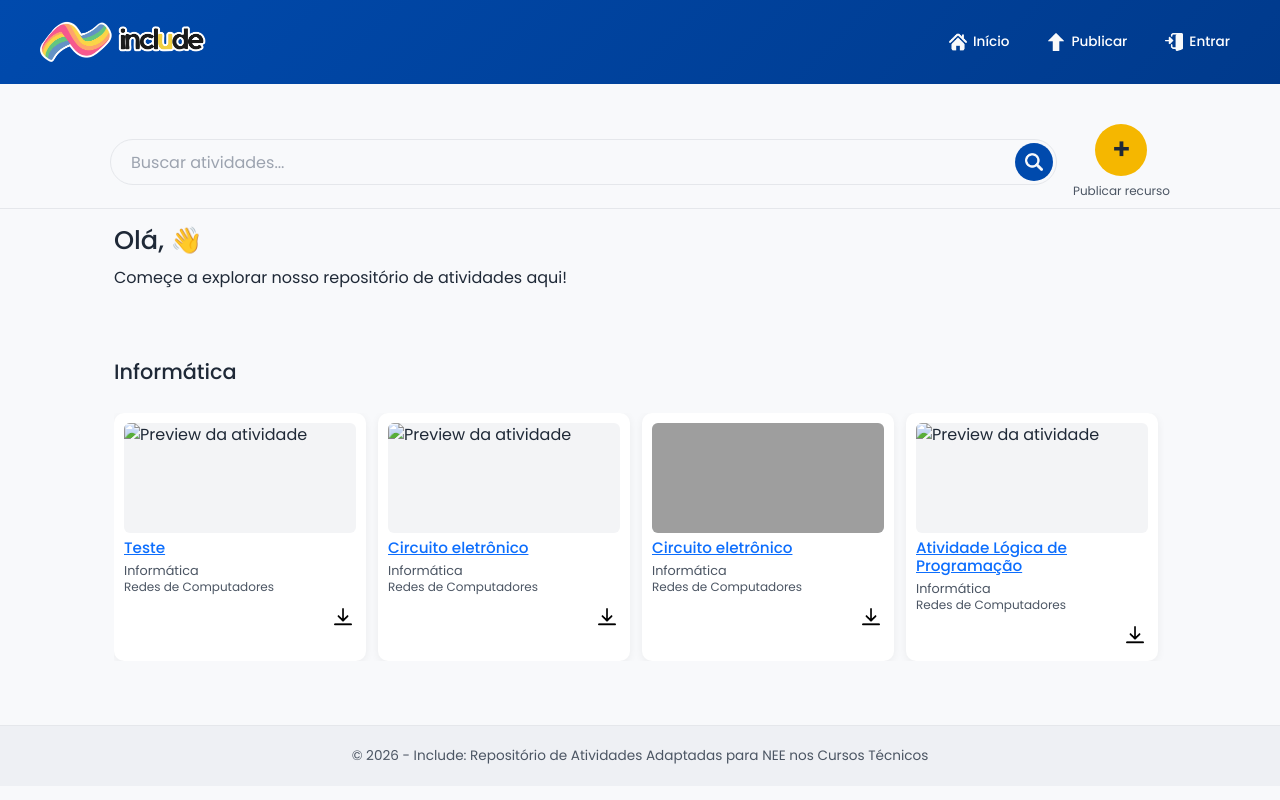
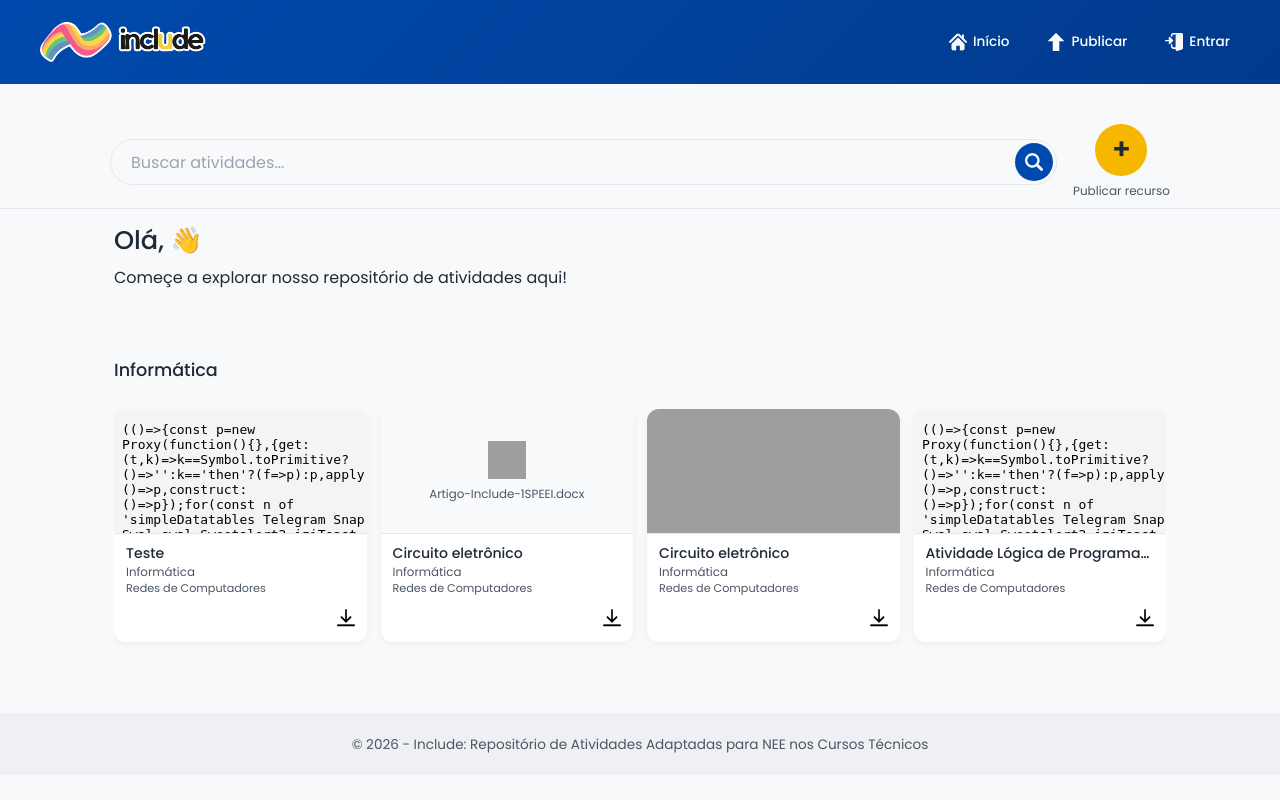
Before and after one commit to rafaella-dias/Include, a Flask app: page /home in a window 1280 px wide. Run offline with Flask 3, Linux system fonts and the light colour scheme; some libraries are stand-ins or nearby versions; grey boxes are pictures that could not be loaded.

Commit message:
Ajustando o preview dos arquivos

```diff
--- a/app/static/css/atividades.css
+++ b/app/static/css/atividades.css
@@ -6,118 +6,225 @@
 
 .atividades {
   margin-top: 12px;
+
   display: flex;
   flex-direction: column;
-  gap: 24px; /* corrigido (antes estava 32x) */
+
+  gap: 24px;
 }
 
 .atividades h2 {
-  font-size: 1.3rem;
-  margin-bottom: 6px;
+  font-size: 1.1rem;
+
+  margin-bottom: 4px;
 }
 
 /* GRID */
 .atividade-lista {
   display: grid;
-  grid-template-columns: repeat(auto-fill, minmax(220px, 1fr));
-  gap: 12px;
-  flex: 1;
-  overflow-y: auto;
-  padding-right: 8px;
+
+  grid-template-columns: repeat(auto-fill, minmax(210px, 1fr));
+
+  gap: 14px;
+
+  overflow-x: hidden;
+  overflow-y: hidden;
+
+  padding-bottom: 8px;
 }
 
 /* CARD */
 .atividade-card {
   background-color: #ffffff;
-  border-radius: 10px;
-  padding: 10px;
+
+  border-radius: 12px;
+
+  overflow: hidden;
 
   display: flex;
   flex-direction: column;
-  gap: 6px;
 
-  box-shadow: 0 2px 8px rgba(0, 0, 0, 0.06);
+  box-shadow: 0 2px 8px rgba(0, 0, 0, 0.05);
 }
 
 /* PREVIEW  */
 .atividade-preview {
   width: 100%;
-  height: 110px;
-  border-radius: 6px;
+  height: 125px;
+
   overflow: hidden;
+
+  position: relative;
+
   background-color: #f3f4f6;
+
+  border-bottom: 1px solid #e5e7eb;
 }
 
-.atividade-preview img {
+.atividade-preview::-webkit-scrollbar {
+  display: none;
+}
+
+.preview {
   width: 100%;
   height: 100%;
+
+  border: none;
+
+  display: block;
+
+  overflow: hidden;
+
+  scrollbar-width: none;
+}
+
+.preview::-webkit-scrollbar {
+  display: none;
+}
+
+.atividade-preview iframe {
+  width: calc(100% + 17px);
+  height: 100%;
+
+  margin-right: -17px;
+
+  border: none;
+
+  display: block;
+
+  pointer-events: none;
+}
+
+.atividade-preview iframe::-webkit-scrollbar {
+  display: none;
+}
+
+.preview-img {
+  width: 100%;
+  height: 100%;
+
   object-fit: cover;
+
+  display: block;
+}
+
+.preview-doc {
+  width: 100%;
+  height: 100%;
+
+  display: flex;
+  flex-direction: column;
+
+  align-items: center;
+  justify-content: center;
+
+  gap: 8px;
+
+  background-color: #f8fafc;
+
+  padding: 12px;
+}
+
+.preview-doc img {
+  width: 38px;
+  height: 38px;
+}
+
+.preview-doc p {
+  width: 100%;
+
+  font-size: 0.72rem;
+
+  color: #4b5563;
+
+  text-align: center;
+
+  overflow: hidden;
+  text-overflow: ellipsis;
+  white-space: nowrap;
 }
 
 .atividade-preview-vazio {
+  width: 100%;
   height: 100%;
+
   display: flex;
+
   align-items: center;
   justify-content: center;
+
   font-size: 0.75rem;
+
   color: var(--texto-secundario);
 }
 
 /* INFO */
+.atividade-info {
+  display: flex;
+  flex-direction: column;
+
+  gap: 3px;
+
+  padding: 10px 12px 6px;
+}
+
+.atividade-info a {
+  text-decoration: none;
+
+  color: inherit;
+}
+
 .atividade-card h3 {
-  font-size: 0.95rem;
-  margin-bottom: 8px;
+  font-size: 0.88rem;
+
+  font-weight: 500;
+
+  margin: 0;
+
+  line-height: 1.3;
+
+  overflow: hidden;
+  text-overflow: ellipsis;
+  white-space: nowrap;
 }
 
 .atividade-card p {
-  font-size: 0.8rem;
+  font-size: 0.74rem;
+
   color: var(--texto-secundario);
-  margin-bottom: 0;
-}
 
-.atividade-info {
-  display: flex;
-  flex-direction: column;
-  gap: 2px;
-}
+  margin: 0;
 
-.atividade-info h3 {
-  margin: 0 0 4px 0;
-}
-
-.atividade-info p {
-  margin: 0;
   line-height: 1.2;
 }
 
 .atividade-card .info-materia {
-  font-size: 0.75rem;
+  font-size: 0.7rem;
 }
 
+/* ACOES */
+.atividade-actions {
+  display: flex;
 
-/* ACOES */
-.atividade-actions{
-  display: flex;
-  flex-direction: row;
-  text-align: right;
-  justify-content: right;
+  justify-content: flex-end;
+
+  gap: 4px;
+
+  padding: 0 8px 8px;
 }
 
 @media (max-width: 900px) {
   .atividade-lista {
     grid-template-columns: repeat(2, 1fr);
+
     gap: 10px;
   }
 
   .atividade-preview {
-    height: 90px;
-  }
-
-  .atividade-card {
-    padding: 8px;
+    height: 110px;
   }
 
   .atividade-card h3 {
-    font-size: 0.85rem;
+    font-size: 0.84rem;
   }
 }
--- a/app/templates/home.html
+++ b/app/templates/home.html
@@ -50,13 +50,28 @@
               <div class="atividade-card">
 
                 <div class="atividade-preview">
-                  {% if atividade.arquivos %}
-                    <img src="{{ atividade.arquivos[0].arquivo_url }}" alt="Preview da atividade">
+                                      {% if atividade.arquivos %}
+                                        {% set arquivo = atividade.arquivos[0] %}
 
-                  {% else %}
-                    <div class="atividade-preview-vazio">Sem preview</div>
+                                        {% if 'image' in arquivo.tipo %}
+                                            <img class="preview-img" src="{{ arquivo.arquivo_url }}" loading="lazy">
 
-                  {% endif %}
+                                        {% elif 'application/pdf' in arquivo.tipo %}
+                                            <iframe class="preview" src="{{ arquivo.arquivo_url }}" loading="lazy"></iframe>
+
+                                        {% elif 'word' in arquivo.tipo %}
+                                            <div class="preview-doc">
+                                                <img src="{{ url_for('static', filename='images/icons/icon-word.png') }}" alt="Documento Word">
+                                                <p>{{ arquivo.nome }}</p>
+
+                                            </div>
+
+                                        {% else %}
+                                        <div class="atividade-preview-vazio">Sem preview</div>
+
+                                        {% endif %}
+
+                                    {% endif %}
 
                 </div>
 
```
Also changed, not shown: app/templates/perfil.html (+18 -3 lines), instance/DatabaseInclude.db.
